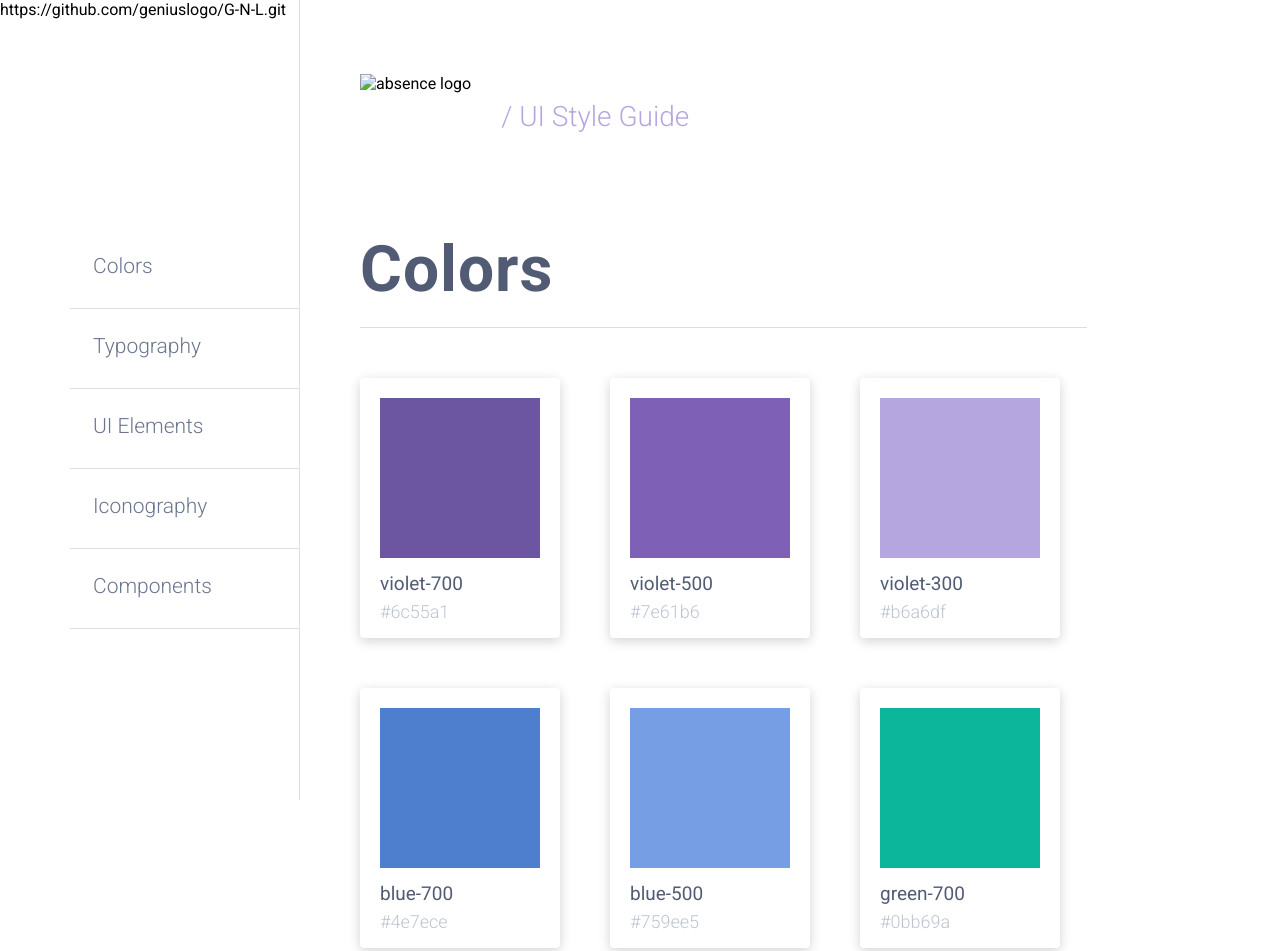
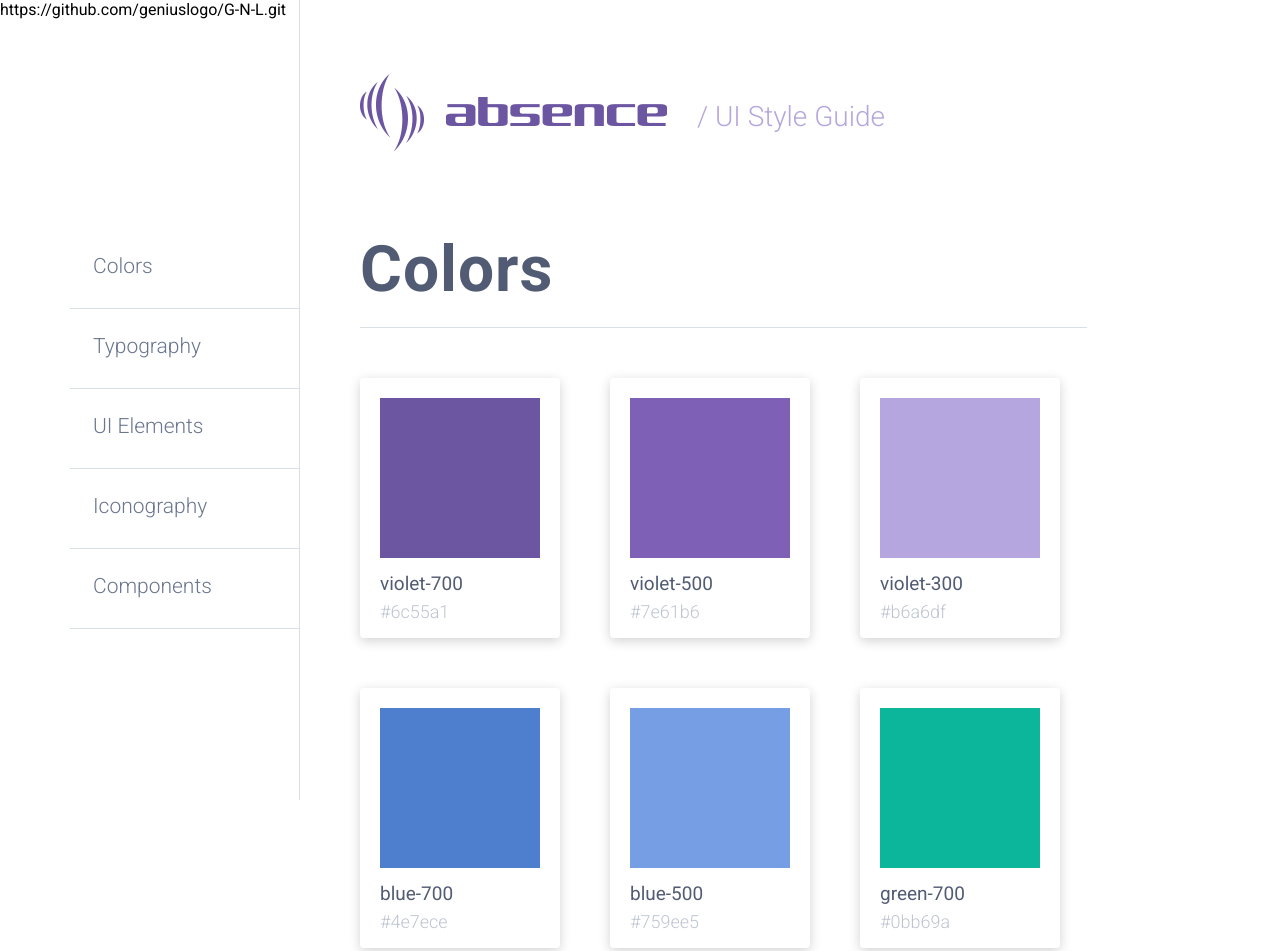
Before and after one commit to geniuslogo/ABSENCE-STYLEGUIDE, a plain HTML site: page index.html in a window 1280 px wide. Shown: the top 951 px of the page. Drawn offline with Linux system fonts and the light colour scheme; a web font is replaced by a local one.

Commit message:
Create index.html

```diff
--- a/index.html
+++ b/index.html
@@ -47,7 +47,7 @@ https://github.com/geniuslogo/G-N-L.git
 			<div class="section-holder">
 
 				<div class="logo">
-					<img src="img/logo.png" alt="absence logo">
+					<img src="/logo.png" alt="absence logo">
 					<p>/ UI Style Guide</p>
 				</div>
 
```
